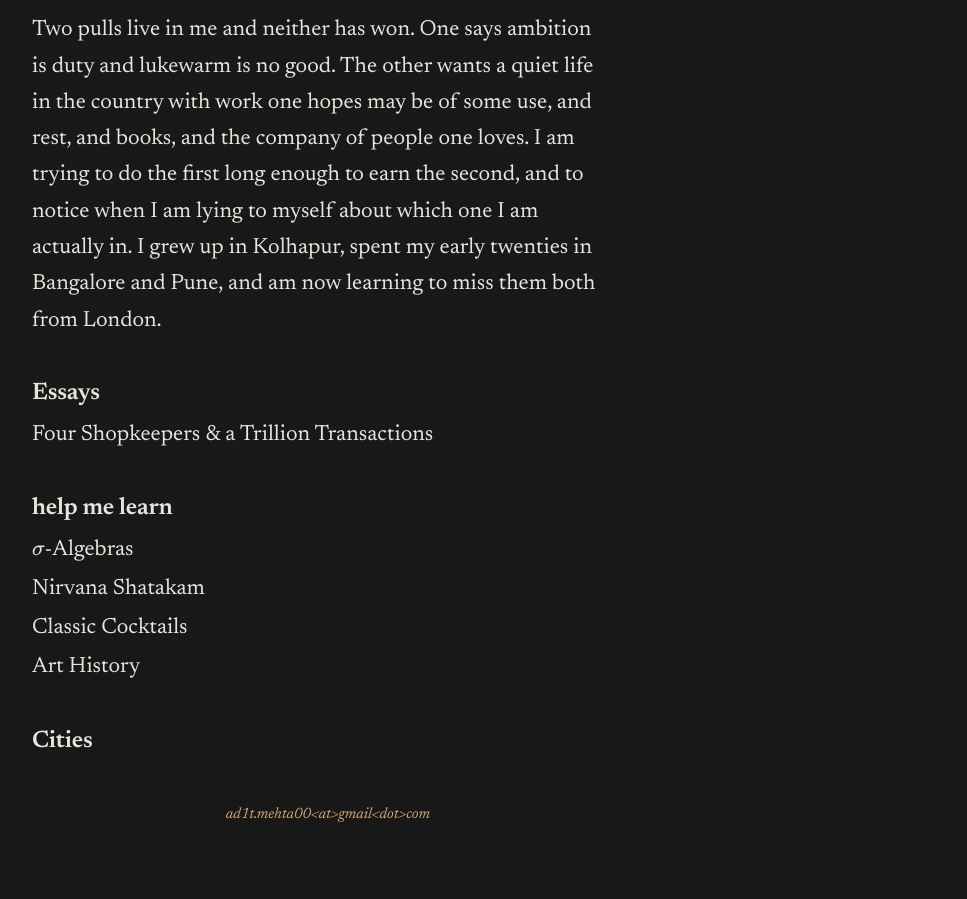
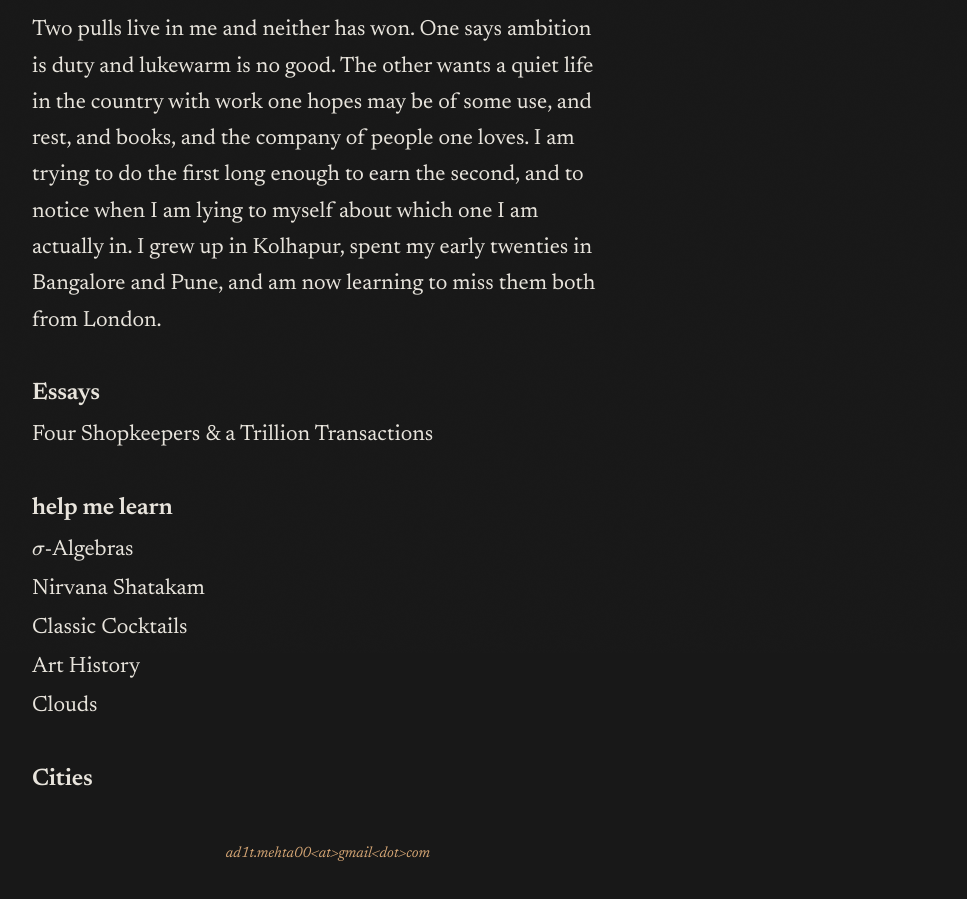
Before and after one commit to mehta-seth/mehta-seth.github.io, an Astro site: page / in a window 1280 px wide. Shown: the part 147-1046 px from the top of the page, without its empty margins (312-1279 px from the left). Built offline with nearby package versions, Linux system fonts and the light colour scheme; Astro itself is replaced by a stand-in of ours.

Commit message:
help me learn: publish algorithmic collusion

```diff
--- a/src/content/notes/algorithmic-collusion.mdx
+++ b/src/content/notes/algorithmic-collusion.mdx
@@ -3,7 +3,7 @@ title: "Algorithmic Collusion in Financial Markets"
 summary: "How two trading programs that never communicate can end up trading as if they had agreed not to compete, built up from a toy market: price impact, the prisoner's dilemma, what a price can reveal, and the two ways learning algorithms learn to hold back."
 date: 2026-10-14
 branch: "market-microstructure"
-draft: true
+draft: false
 ---
 
 
--- a/src/data/hml-links.ts
+++ b/src/data/hml-links.ts
@@ -27,5 +27,6 @@ export const hmlLinks: Record<string, HmlLink> = {
   'sigma-algebra': { url: '/learn/sigma-algebras/', label: 'σ-algebra' },
   'classic-cocktails': { url: '/learn/classic-cocktails/', label: 'Classic Cocktails' },
   'art-history': { url: '/learn/art-history/', label: 'Art History' },
+  'clouds': { url: '/learn/clouds/' },
   // Add a term here the moment its note is published. One line per term.
 };
--- a/src/pages/index.astro
+++ b/src/pages/index.astro
@@ -81,6 +81,12 @@ const notes = [
     // takedown notice; the canon's own source is outside this repo.
     title: 'Art History',
     href: '/learn/art-history/',
+  },
+  {
+    // Clouds: a standalone three.js page in public/learn/clouds/, not a note:
+    // the ten cloud genera, each formed in turn in a live sky (§13.17).
+    title: 'Clouds',
+    href: '/learn/clouds/',
   },
 ];
 
```
